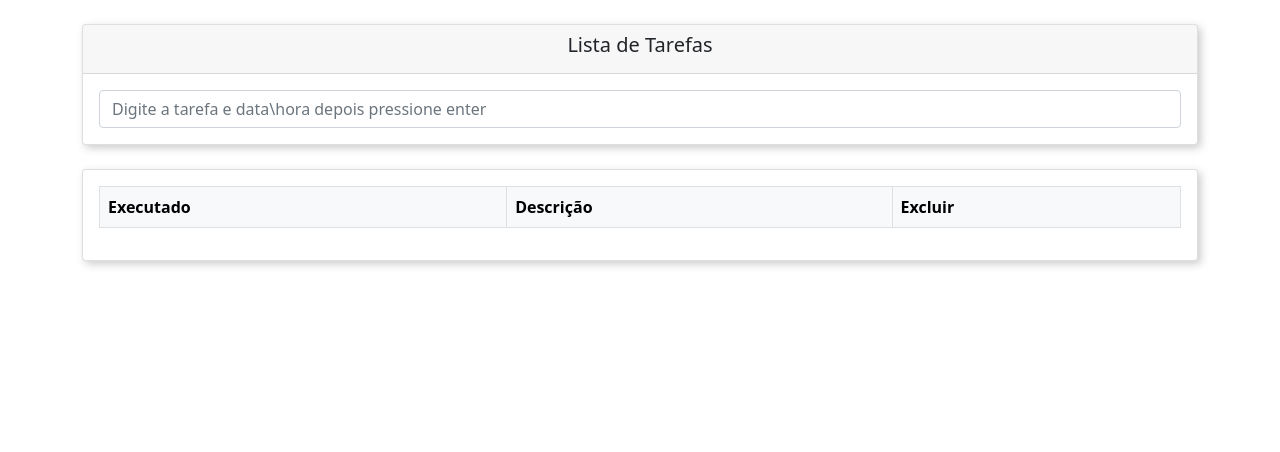
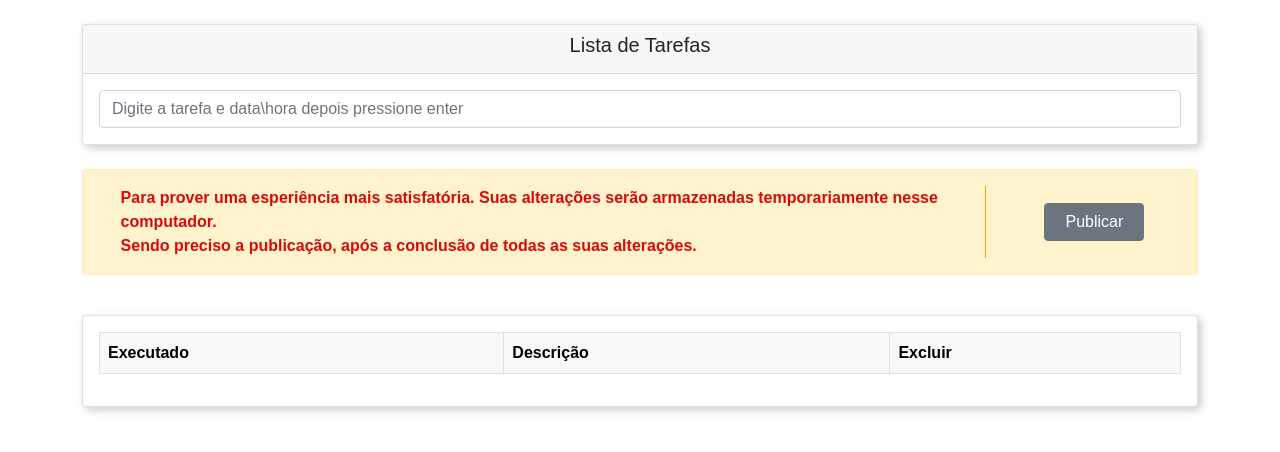
Before and after one commit to joabe-nonato/javascript-to-do, a plain HTML site: page index.html in a window 1280 px wide. Drawn offline with nearby package versions, Linux system fonts and the light colour scheme.

Commit message:
Adicionando layout publish

```diff
--- a/index.html
+++ b/index.html
@@ -5,7 +5,7 @@
     <meta charset="UTF-8">
     <meta http-equiv="X-UA-Compatible" content="IE=edge">
     <meta name="viewport" content="width=device-width, initial-scale=1.0">
-    <title>JsnTODO</title>
+    <title>lista-atividades</title>
     <link href="https://cdn.jsdelivr.net/npm/bootstrap@5.1.3/dist/css/bootstrap.min.css" rel="stylesheet"
         integrity="sha384-1BmE4kWBq78iYhFldvKuhfTAU6auU8tT94WrHftjDbrCEXSU1oBoqyl2QvZ6jIW3" crossorigin="anonymous">
 
@@ -34,6 +34,20 @@
         </div>
         <br>
 
+        <div class="alert alert-warning cls-alerta-publicar" role="alert">
+            <div class="publicar-texto">
+            <b>Para prover uma esperiência mais satisfatória. Suas alterações serão armazenadas temporariamente nesse
+                computador. <br>
+                Sendo preciso a publicação, após a conclusão de todas as suas alterações.</b>
+            </div>
+
+            <div class="publicar-botao">
+                <button class="btn btn-secondary" type="submit">Publicar</button>
+            </div>
+
+        </div>
+        <br>
+
         <div class="card sombra">
             <div class="card-body">
                 <table class="table table-hover table-bordered">
--- a/site.css
+++ b/site.css
@@ -1,3 +1,9 @@
+* {
+    padding: 0;
+    margin: 0;
+    font-family: Arial, Helvetica, sans-serif;
+}
+
 .lista-body {
     width: 499px;
     border: 1px #ccc solid;
@@ -8,3 +14,34 @@
 .sombra {
     box-shadow: 3px 3px 9px #ccc;
 }
+
+
+.cls-alerta-publicar {
+    display: flex;
+    flex-wrap: wrap;
+    flex-direction: row;
+    height: 100%;
+    align-items: center;
+    justify-content: space-around;
+}
+
+.cls-alerta-publicar div {
+    height: 100%;
+}
+
+.cls-alerta-publicar .publicar-botao button {
+    width: 100px;
+}
+
+.cls-alerta-publicar .publicar-texto {
+    width: 80%;
+    border-right: 1px solid #D6AD0B;
+    color: #D60B0B;
+}
+
+.cls-alerta-publicar .publicar-botao {
+    width: 130px;
+    padding: 3px;
+    text-align: center;
+    border: none;
+}
```
